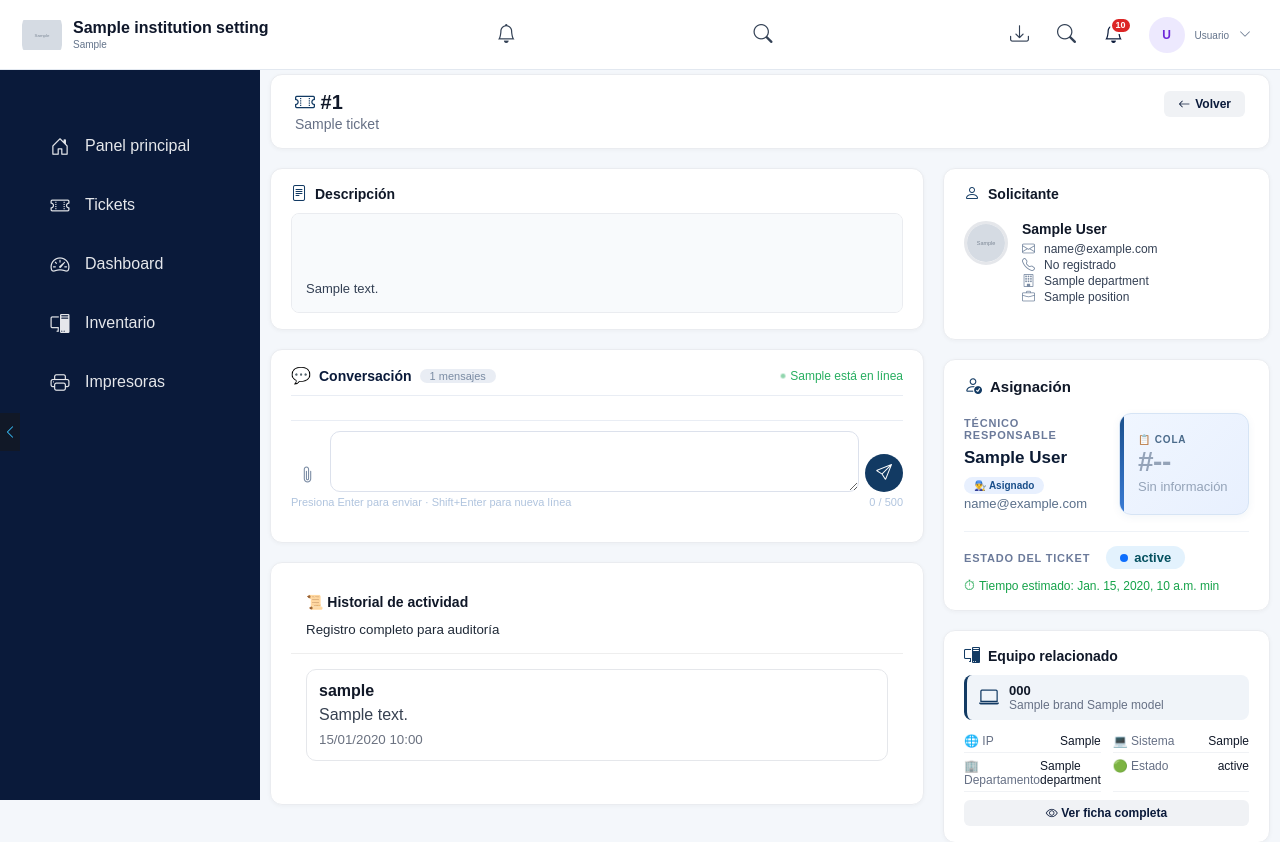
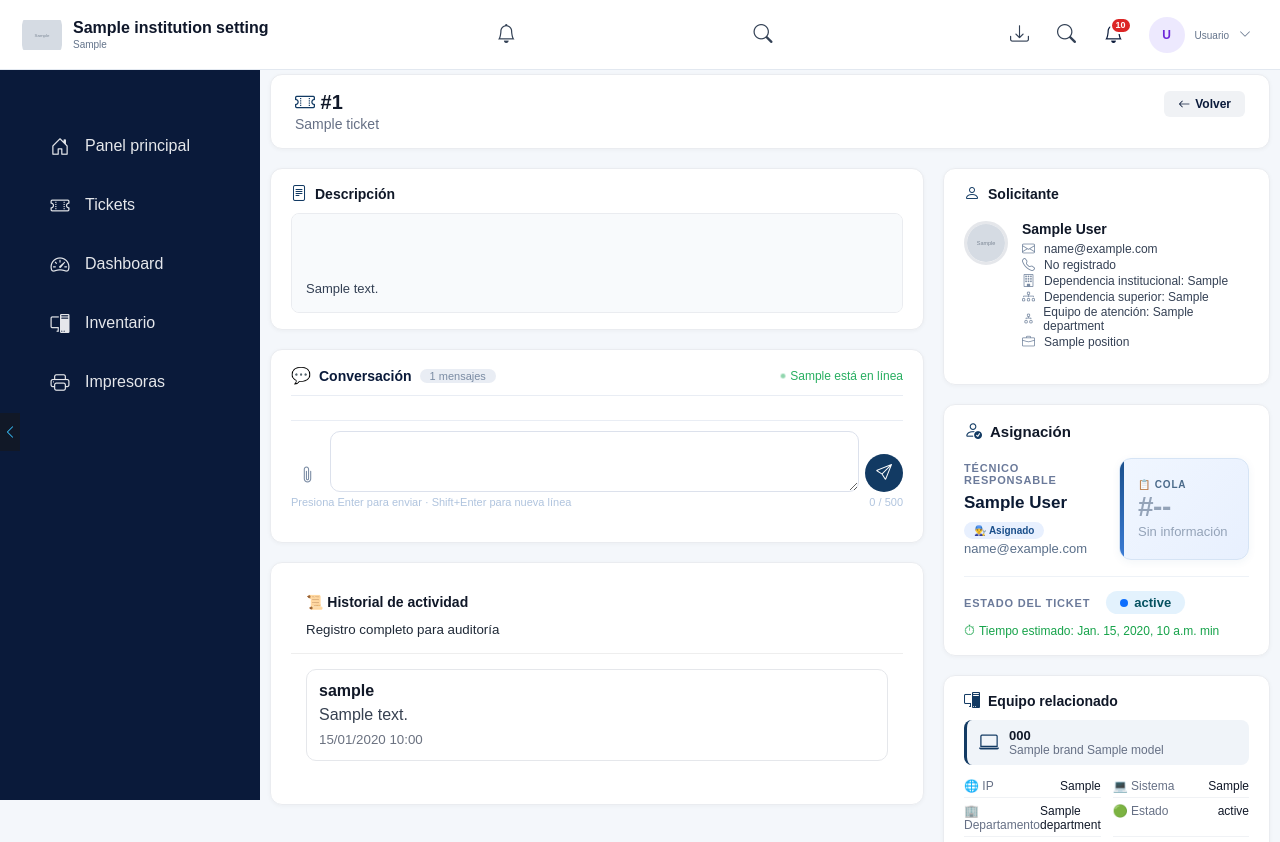
Before and after one commit to fliaferv-sys/NovaDeskPro, a Django app: template src/templates/tickets/ticket_detail.html in a window 1280 px wide. Shown: the top 842 px of the page. Run offline with Django 5.2, Linux system fonts and the light colour scheme; the template is opened without the code that fills it: most values are stand-ins (such as "Sample title", 1, 10 or a date in 2020); grey boxes marked "Sample" are stand-in pictures; form fields are guessed from the names that the template uses.

Commit message:
feat: integrar datos institucionales en tickets

```diff
--- a/src/templates/accounts/profile.html
+++ b/src/templates/accounts/profile.html
@@ -176,7 +176,7 @@
             <div class="profile-detail"><dt>Teléfono</dt><dd>{{ profile_user.phone|default:"No registrado" }}</dd></div>
             <div class="profile-detail"><dt>Dependencia institucional</dt><dd>{{ profile_user.organizational_unit|default:"No registrado" }}</dd></div>
             <div class="profile-detail"><dt>Dependencia superior</dt><dd>{% if profile_user.organizational_unit and profile_user.organizational_unit.get_superior_directorate %}{{ profile_user.organizational_unit.get_superior_directorate }}{% else %}No registrada{% endif %}</dd></div>
-            <div class="profile-detail"><dt>Departamento operativo</dt><dd>{{ profile_user.department|default:"No registrado" }}</dd></div>
+            <div class="profile-detail"><dt>Equipo de atención</dt><dd>{{ profile_user.department|default:"No registrado" }}</dd></div>
             <div class="profile-detail"><dt>Cargo</dt><dd>{{ profile_user.position|default:"No registrado" }}</dd></div>
             <div class="profile-detail"><dt>Sede</dt><dd>{{ profile_user.branch|default:"No registrado" }}</dd></div>
             <div class="profile-detail"><dt>Tipo de vínculo</dt><dd>{{ profile_user.get_employment_type_display }}</dd></div>
--- a/src/templates/accounts/user_list.html
+++ b/src/templates/accounts/user_list.html
@@ -192,7 +192,7 @@ Gestión de Usuarios
                     <th>Vínculo</th>
                     <th>Sede o planta</th>
                     <th>Dependencia institucional</th>
-                    <th>Departamento operativo</th>
+                    <th>Equipo de atención</th>
                     <th>Estado</th>
                     <th>Vencimiento</th>
                     <th></th>
--- a/src/templates/tickets/ticket_detail.html
+++ b/src/templates/tickets/ticket_detail.html
@@ -1877,7 +1877,9 @@ Detalle del Ticket #{{ ticket.ticket_number }}
                     <div class="requester-name">{{ ticket.requester.first_name }} {{ ticket.requester.last_name }}</div>
                     <p><i class="bi bi-envelope"></i> {{ ticket.requester.email }}</p>
                     <p><i class="bi bi-telephone"></i> {{ ticket.requester.phone|default:"No registrado" }}</p>
-                    <p><i class="bi bi-building"></i> {{ ticket.requester.department|default:"No registrada" }}</p>
+                    <p><i class="bi bi-building"></i> Dependencia institucional: {{ ticket.requester.organizational_unit|default:"No registrada" }}</p>
+                    <p><i class="bi bi-diagram-3"></i> Dependencia superior: {{ ticket.requester.organizational_unit.get_superior_directorate|default:"No registrada" }}</p>
+                    <p><i class="bi bi-diagram-2"></i> Equipo de atención: {{ ticket.requester.department|default:"No registrado" }}</p>
                     <p><i class="bi bi-briefcase"></i> {{ ticket.requester.position|default:"No registrado" }}</p>
                 </div>
             </div>
```
Also changed, not shown: src/apps/tickets/views.py (+8 -1 lines).
